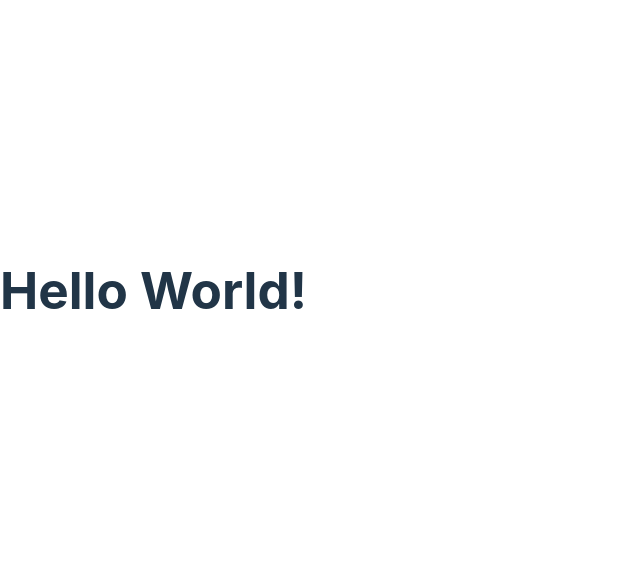
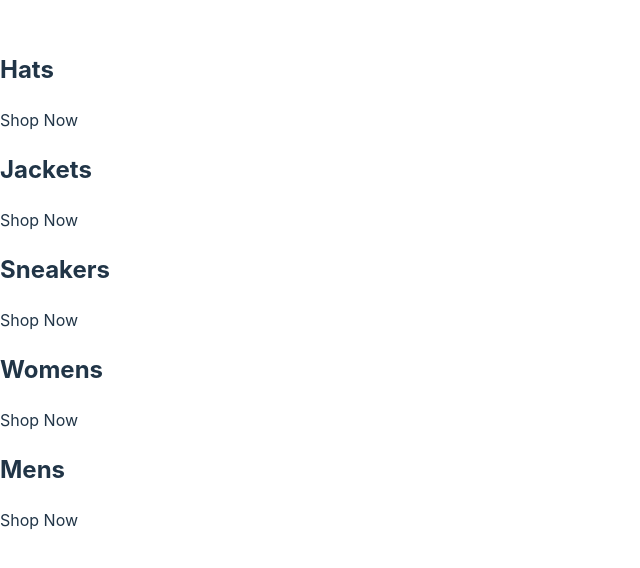
Before and after one commit to g-popp/crwn-clothing, a React (Vite) app: page / in a window 1280 px wide. Shown: the part 110-678 px from the top of the page, without its empty margins (0-640 px from the left). Built offline with nearby package versions, Linux system fonts and the light colour scheme.

Commit message:
Create Landing Page Outline

```diff
--- a/src/App.tsx
+++ b/src/App.tsx
@@ -1,8 +1,42 @@
 const App = () => {
     return (
-        <>
-            <h1>Hello World!</h1>
-        </>
+        <div className='categories-container'>
+            <div className='category-container'>
+                {/* <img /> */}
+                <div className='category-body-container'>
+                    <h2>Hats</h2>
+                    <p>Shop Now</p>
+                </div>
+            </div>
+            <div className='category-container'>
+                {/* <img /> */}
+                <div className='category-body-container'>
+                    <h2>Jackets</h2>
+                    <p>Shop Now</p>
+                </div>
+            </div>
+            <div className='category-container'>
+                {/* <img /> */}
+                <div className='category-body-container'>
+                    <h2>Sneakers</h2>
+                    <p>Shop Now</p>
+                </div>
+            </div>
+            <div className='category-container'>
+                {/* <img /> */}
+                <div className='category-body-container'>
+                    <h2>Womens</h2>
+                    <p>Shop Now</p>
+                </div>
+            </div>
+            <div className='category-container'>
+                {/* <img /> */}
+                <div className='category-body-container'>
+                    <h2>Mens</h2>
+                    <p>Shop Now</p>
+                </div>
+            </div>
+        </div>
     );
 };
 
```
